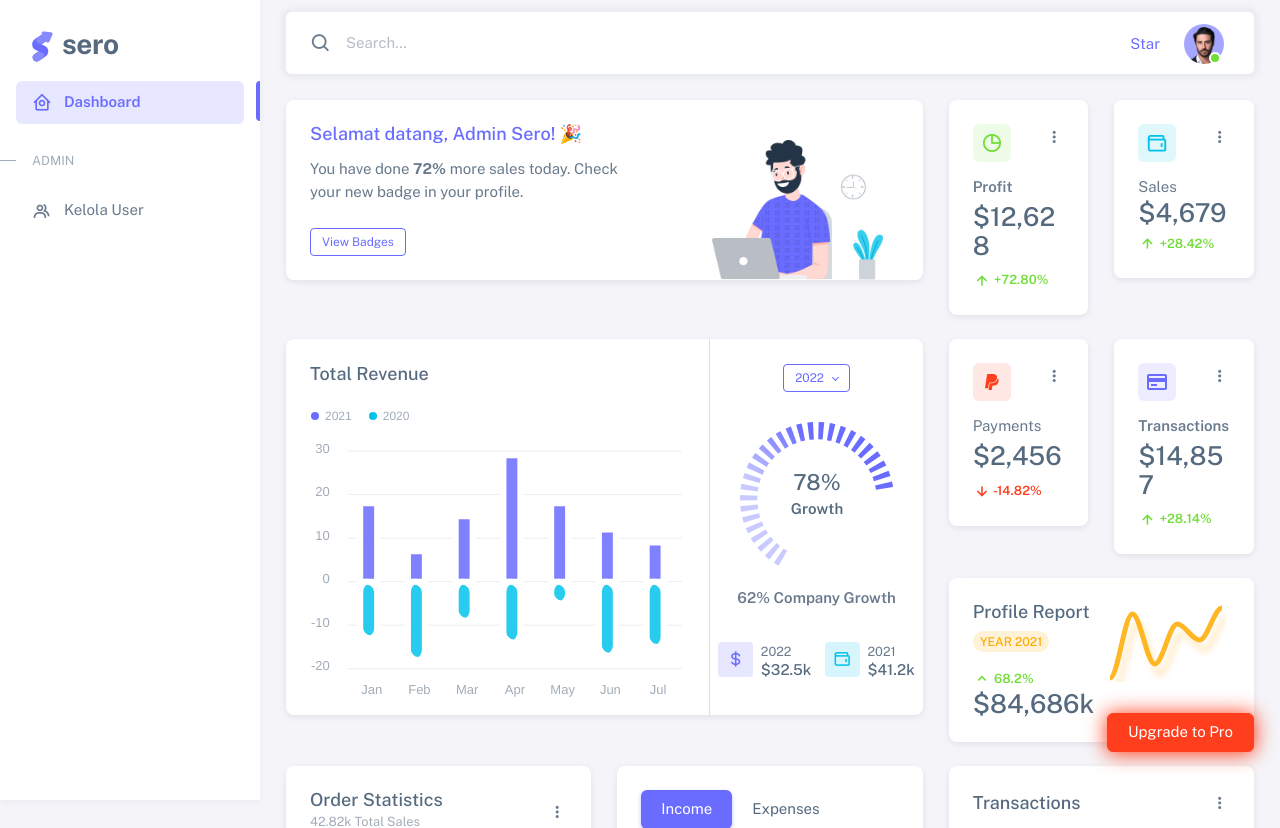
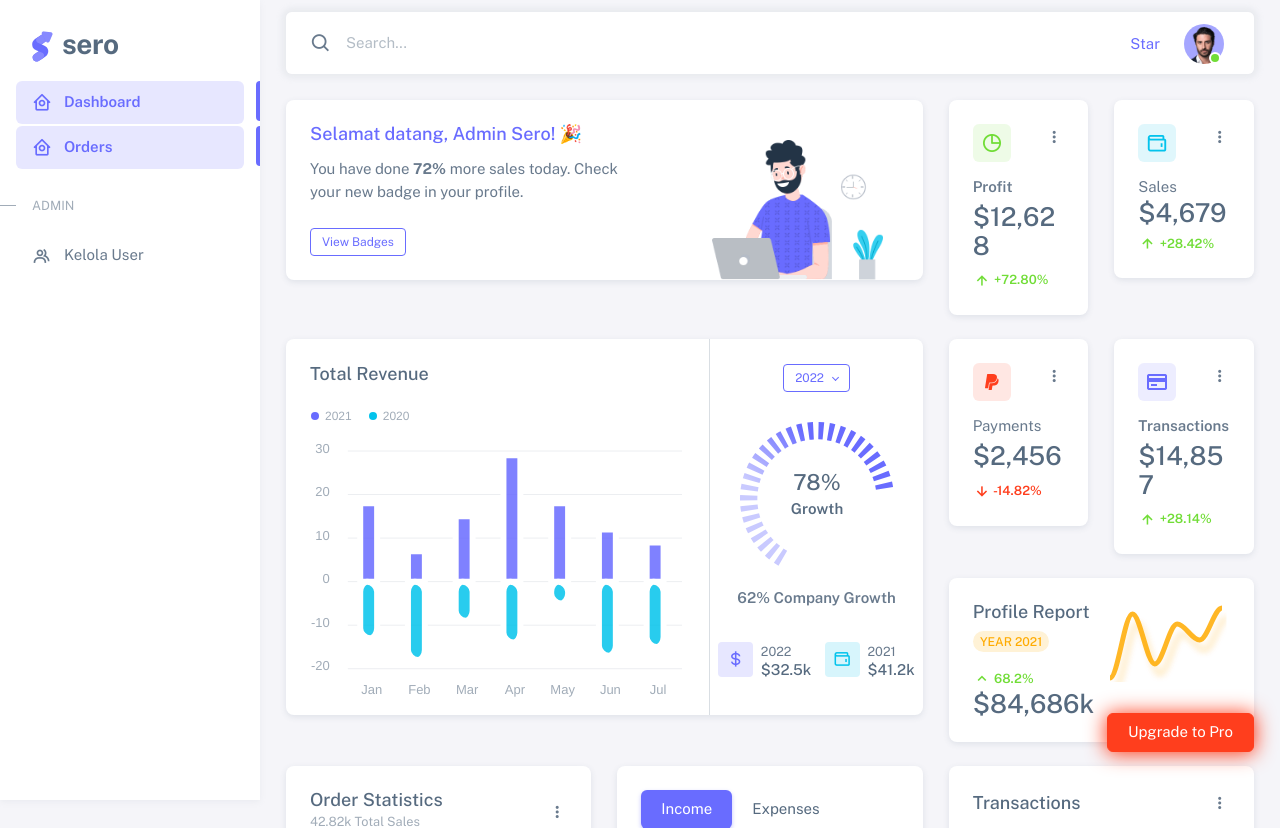
Before and after one commit to Hanif-ID/ProjectFrozenFood-Sero, a Laravel app: page /admin/dashboard in a window 1280 px wide. Shown: the top 828 px of the page. Run offline with Laravel 12, Linux system fonts and the light colour scheme; a user stored in the database is signed in; data comes from the database, SQL or seed files in the repository; some libraries are stand-ins or nearby versions.

Commit message:
Test add sidebar

```diff
--- a/resources/views/layouts/sidebar.blade.php
+++ b/resources/views/layouts/sidebar.blade.php
@@ -20,6 +20,13 @@
       </a>
     </li>
 
+    <li class="menu-item {{ request()->routeIs('admin.dashboard', 'vendor.dashboard') ? 'active' : '' }}">
+      <a href="#" class="menu-link">
+        <i class="menu-icon tf-icons bx bx-home-circle"></i>
+        <div>Orders</div>
+      </a>
+    </li>
+
     @if (auth()->user()->isAdmin())
       <li class="menu-header small text-uppercase"><span class="menu-header-text">Admin</span></li>
       <li class="menu-item {{ request()->routeIs('admin.users.*') ? 'active' : '' }}">
```
